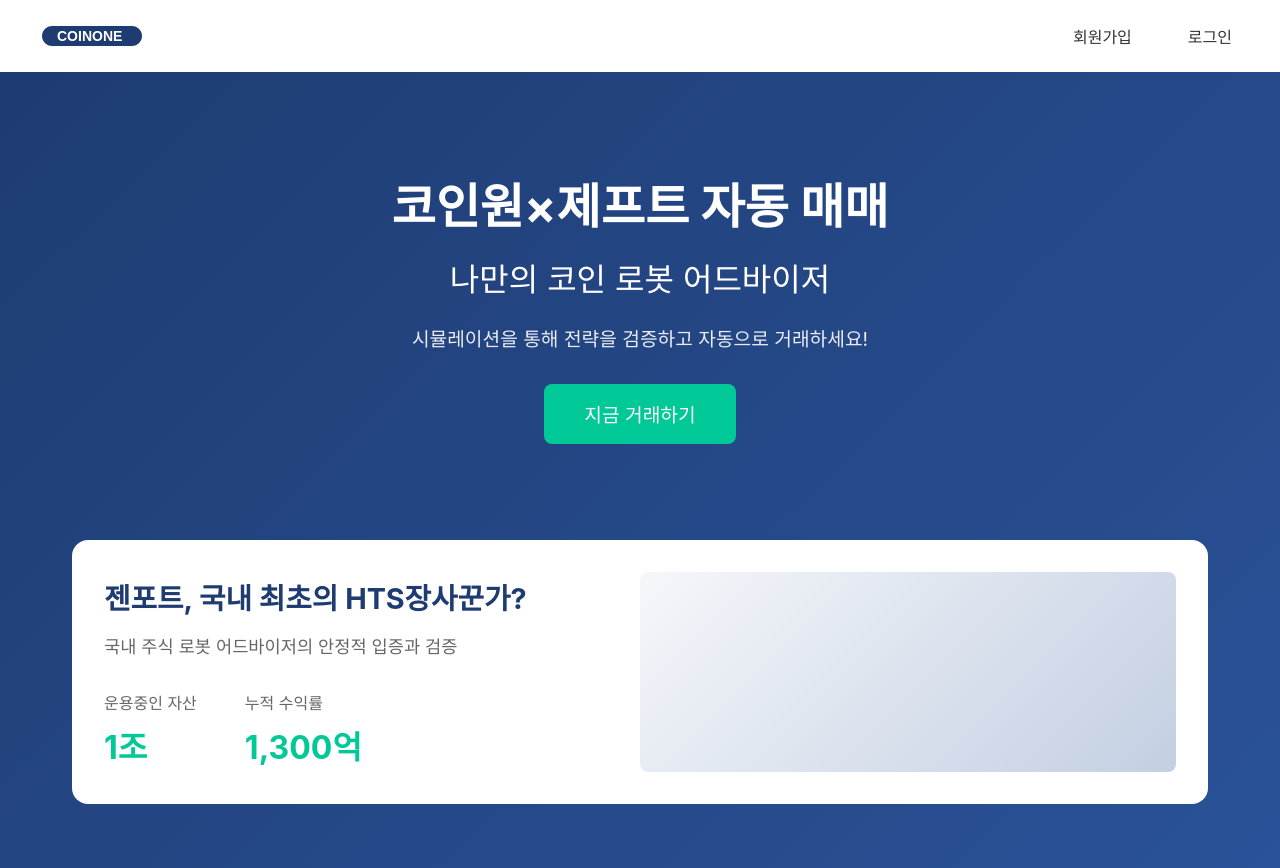
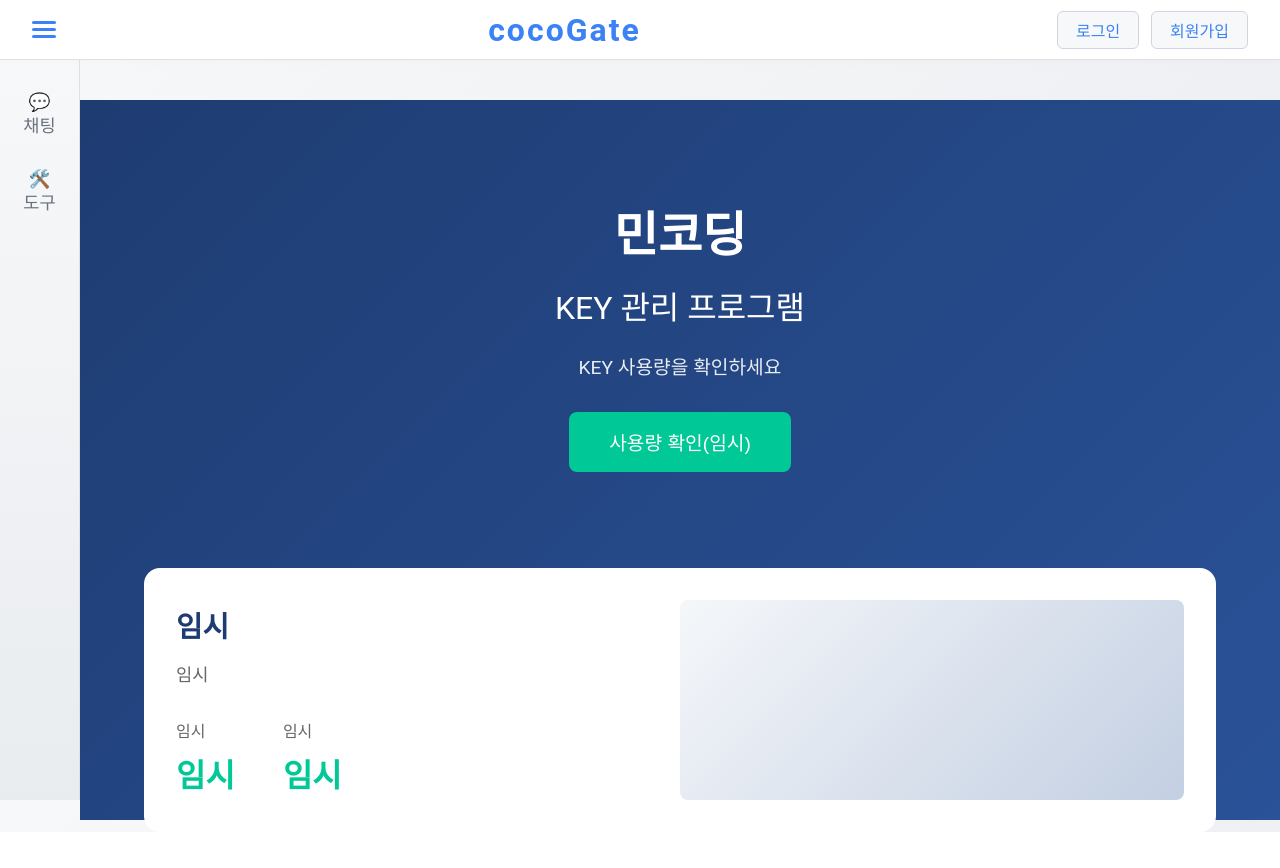
Before and after one commit to hbsowo58/cocoGate, a React (Create React App) app: page / in a window 1280 px wide. After the commit the page ends 832 px from the top, so only its background shows below. Built offline with nearby package versions, Linux system fonts and the light colour scheme.

Commit message:
front deploy" ;

```diff
--- a/src/App.css
+++ b/src/App.css
@@ -4,58 +4,135 @@
   box-sizing: border-box;
 }
 
-body {
-  font-family: -apple-system, BlinkMacSystemFont, 'Segoe UI', Roboto, 'Helvetica Neue', Arial, sans-serif;
-  -webkit-font-smoothing: antialiased;
-  -moz-osx-font-smoothing: grayscale;
-  background-color: #f5f7fa;
+body, html, #root {
+  height: 100%;
+  margin: 0;
+  padding: 0;
+  font-family: 'Noto Sans KR', 'Roboto', Arial, sans-serif;
+  background: linear-gradient(135deg, #f7f8fa 0%, #e9ecef 100%);
 }
 
-.app {
-  min-height: 100vh;
+.cocogate-app-layout {
+  display: flex;
+  flex-direction: column;
+  height: 100vh;
+}
+
+.cocogate-header {
+  display: flex;
+  align-items: center;
+  justify-content: space-between;
+  height: 60px;
+  background: #fff;
+  border-bottom: 1px solid #e0e0e0;
+  padding: 0 32px;
+  box-shadow: 0 2px 8px rgba(0,0,0,0.02);
+  position: relative;
+  z-index: 10;
+}
+.cocogate-logo {
+  font-size: 2rem;
+  font-weight: bold;
+  color: #3b82f6;
+  letter-spacing: 2px;
+}
+.cocogate-header-actions {
+  display: flex;
+  gap: 12px;
+}
+.cocogate-header-btn {
+  background: #f7f8fa;
+  border: 1px solid #d1d5db;
+  border-radius: 6px;
+  padding: 6px 18px;
+  font-size: 1rem;
+  color: #3b82f6;
+  cursor: pointer;
+  text-decoration: none;
+  transition: background 0.2s, color 0.2s;
+}
+.cocogate-header-btn:hover {
+  background: #3b82f6;
+  color: #fff;
+}
+.cocogate-hamburger {
+  background: none;
+  border: none;
+  display: flex;
+  flex-direction: column;
+  gap: 4px;
+  cursor: pointer;
+  margin-right: 16px;
+}
+.cocogate-hamburger-bar {
+  width: 24px;
+  height: 3px;
+  background: #3b82f6;
+  border-radius: 2px;
+}
+
+.cocogate-sidebar {
+  position: fixed;
+  top: 60px;
+  left: 0;
+  width: 80px;
+  height: calc(100vh - 60px);
+  background: linear-gradient(180deg, #f7f8fa 0%, #e9ecef 100%);
+  border-right: 1px solid #e0e0e0;
+  display: flex;
+  flex-direction: column;
+  align-items: center;
+  padding-top: 32px;
+  z-index: 5;
+}
+.cocogate-sidebar ul {
+  list-style: none;
+  padding: 0;
+  margin: 0;
+  width: 100%;
+}
+.cocogate-sidebar li {
+  display: flex;
+  flex-direction: column;
+  align-items: center;
+  margin-bottom: 32px;
+  font-size: 1.1rem;
+  color: #6b7280;
+  cursor: pointer;
+  transition: color 0.2s;
+}
+.cocogate-sidebar li:hover {
+  color: #3b82f6;
+}
+
+.cocogate-main {
+  flex: 1;
+  margin-left: 80px;
+  padding: 40px 0 0 0;
+  background: transparent;
+  min-height: calc(100vh - 60px);
   display: flex;
   flex-direction: column;
 }
 
-button {
-  font-family: inherit;
-}
-
-.App {
-  text-align: center;
-}
-
-.App-logo {
-  height: 40vmin;
-  pointer-events: none;
-}
-
-@media (prefers-reduced-motion: no-preference) {
-  .App-logo {
-    animation: App-logo-spin infinite 20s linear;
+@media (max-width: 900px) {
+  .cocogate-sidebar {
+    width: 56px;
+    padding-top: 16px;
+  }
+  .cocogate-main {
+    margin-left: 56px;
+  }
+  .cocogate-logo {
+    font-size: 1.3rem;
   }
 }
 
-.App-header {
-  background-color: #282c34;
-  min-height: 100vh;
-  display: flex;
-  flex-direction: column;
-  align-items: center;
-  justify-content: center;
-  font-size: calc(10px + 2vmin);
-  color: white;
-}
-
-.App-link {
-  color: #61dafb;
-}
-
-@keyframes App-logo-spin {
-  from {
-    transform: rotate(0deg);
+@media (max-width: 600px) {
+  .cocogate-header {
+    padding: 0 8px;
   }
-  to {
-    transform: rotate(360deg);
+  .cocogate-main {
+    padding: 16px 0 0 0;
   }
 }
--- a/src/App.js
+++ b/src/App.js
@@ -1,6 +1,5 @@
 import React, { useState } from 'react';
 import { BrowserRouter as Router, Routes, Route, Navigate } from 'react-router-dom';
-import Navbar from './components/Navbar';
 import Home from './components/Home';
 import Login from './pages/Login';
 import Register from './pages/Register';
@@ -10,6 +9,7 @@
 
 function App() {
   const [isLoggedIn, setIsLoggedIn] = useState(false);
+  const [sidebarOpen, setSidebarOpen] = useState(true);
 
   const handleLogout = () => {
     setIsLoggedIn(false);
@@ -26,8 +26,39 @@
 
   return (
     <Router>
-      <div className="app">
-        <Navbar isLoggedIn={isLoggedIn} onLogout={handleLogout} />
+      <div className="cocogate-app-layout">
+        {/* 상단 헤더 */}
+        <header className="cocogate-header">
+          <button className="cocogate-hamburger" onClick={() => setSidebarOpen(!sidebarOpen)}>
+            <span className="cocogate-hamburger-bar"></span>
+            <span className="cocogate-hamburger-bar"></span>
+            <span className="cocogate-hamburger-bar"></span>
+          </button>
+          <div className="cocogate-logo">cocoGate</div>
+          <div className="cocogate-header-actions">
+            {!isLoggedIn ? (
+              <>
+                <a href="/signin" className="cocogate-header-btn">로그인</a>
+                <a href="/signup" className="cocogate-header-btn">회원가입</a>
+              </>
+            ) : (
+              <button className="cocogate-header-btn" onClick={handleLogout}>로그아웃</button>
+            )}
+          </div>
+        </header>
+        {/* 왼쪽 사이드바 */}
+        {sidebarOpen && (
+          <nav className="cocogate-sidebar">
+            <ul>
+              <li><span role="img" aria-label="채팅">💬</span> 채팅</li>
+              <li><span role="img" aria-label="도구">🛠️</span> 도구</li>
+              {/* <li><span role="img" aria-label="혜택">🎁</span> 혜택</li> */}
+              {/* <li><span role="img" aria-label="저장됨">📄</span> 저장됨</li> */}
+            </ul>
+          </nav>
+        )}
+        {/* 메인 컨텐츠 */}
+        <main className="cocogate-main">
           <Routes>
             <Route path="/" element={<Home />} />
             <Route path="/signup" element={<Register />} />
@@ -50,6 +81,7 @@
             />
             <Route path="*" element={<Navigate to="/" replace />} />
           </Routes>
+        </main>
       </div>
     </Router>
   );
--- a/src/components/Home.js
+++ b/src/components/Home.js
@@ -5,24 +5,24 @@
   return (
     <div className="home">
       <div className="hero-section">
-        <h1>코인원×제프트 자동 매매</h1>
-        <h2>나만의 코인 로봇 어드바이저</h2>
-        <p>시뮬레이션을 통해 전략을 검증하고 자동으로 거래하세요!</p>
-        <button className="start-button">지금 거래하기</button>
+        <h1>민코딩</h1>
+        <h2>KEY 관리 프로그램</h2>
+        <p>KEY 사용량을 확인하세요</p>
+        <button className="start-button">사용량 확인(임시)</button>
       </div>
       <div className="stats-section">
         <div className="stats-card">
           <div className="stats-content">
-            <h3>젠포트, 국내 최초의 HTS장사꾼가?</h3>
-            <p>국내 주식 로봇 어드바이저의 안정적 입증과 검증</p>
+            <h3>임시</h3>
+            <p>임시</p>
             <div className="stats-numbers">
               <div className="stat">
-                <span className="stat-label">운용중인 자산</span>
-                <span className="stat-value">1조</span>
+                <span className="stat-label">임시</span>
+                <span className="stat-value">임시</span>
               </div>
               <div className="stat">
-                <span className="stat-label">누적 수익률</span>
-                <span className="stat-value">1,300억</span>
+                <span className="stat-label">임시</span>
+                <span className="stat-value">임시</span>
               </div>
             </div>
           </div>
```
Also changed, not shown: 1 other file (tests, documents, lock files or other folders). Lines whose indentation alone changed are shown as unchanged.
